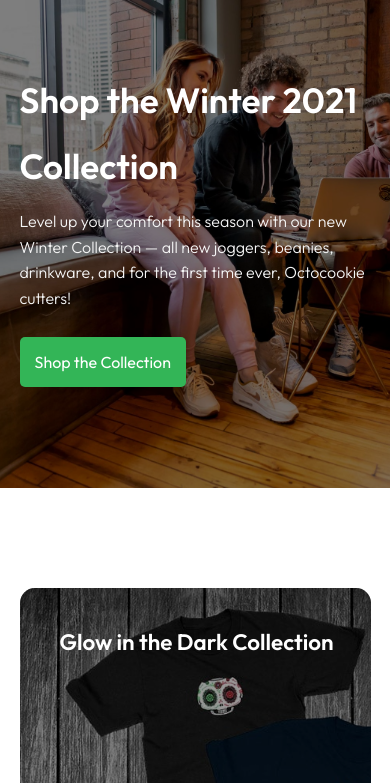
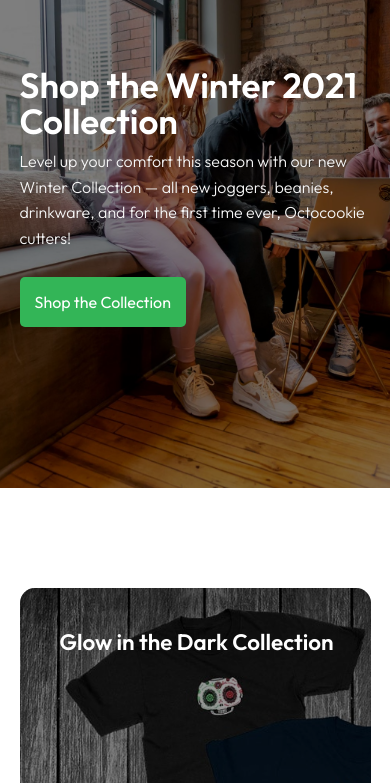
Before and after one commit to JohnIdenyi/ecommerce-site, a plain HTML site: page index.html in a window 390 px wide. Shown: the part 61-844 px from the top of the page. Drawn offline with Linux system fonts and the light colour scheme.

Commit message:
Updated CSS

```diff
--- a/css/style.css
+++ b/css/style.css
@@ -400,6 +400,7 @@ footer .side-links a {
 
     .text-container h1 {
         font-size: 35px;
+        line-height: 36px;
     }
 
     .text-container p {
```
